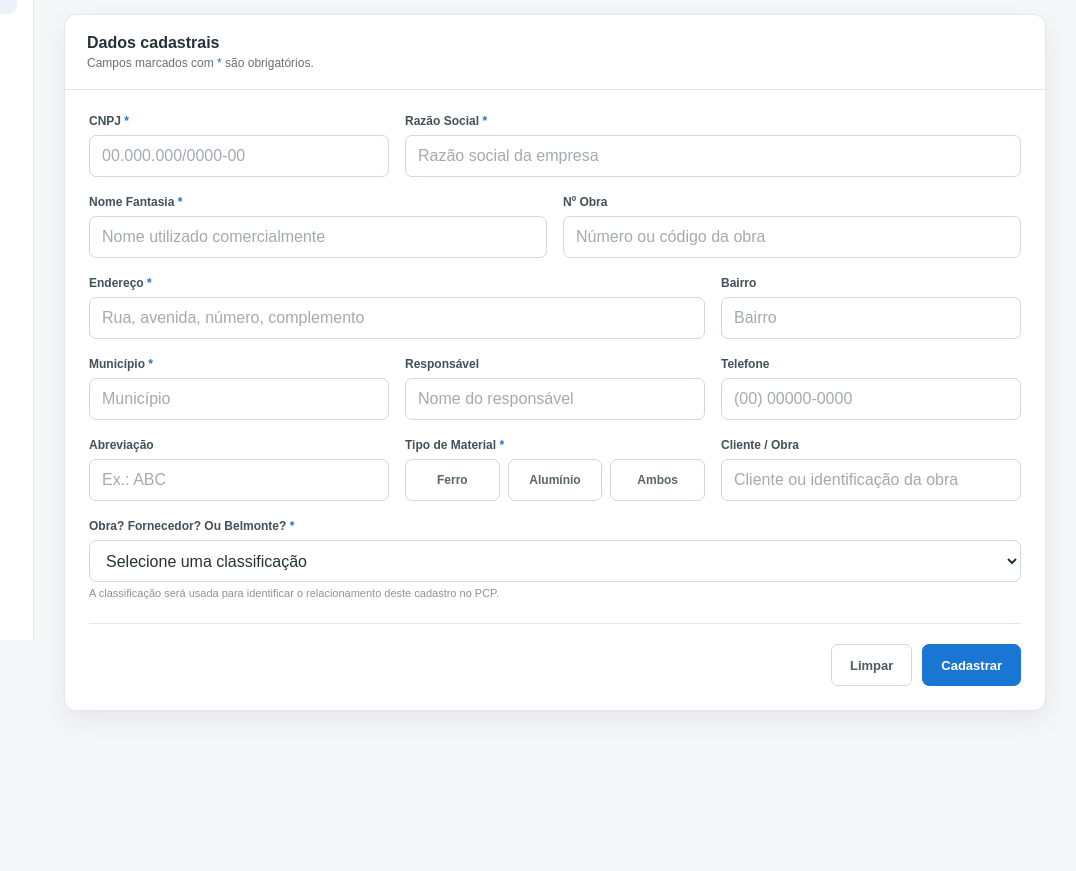
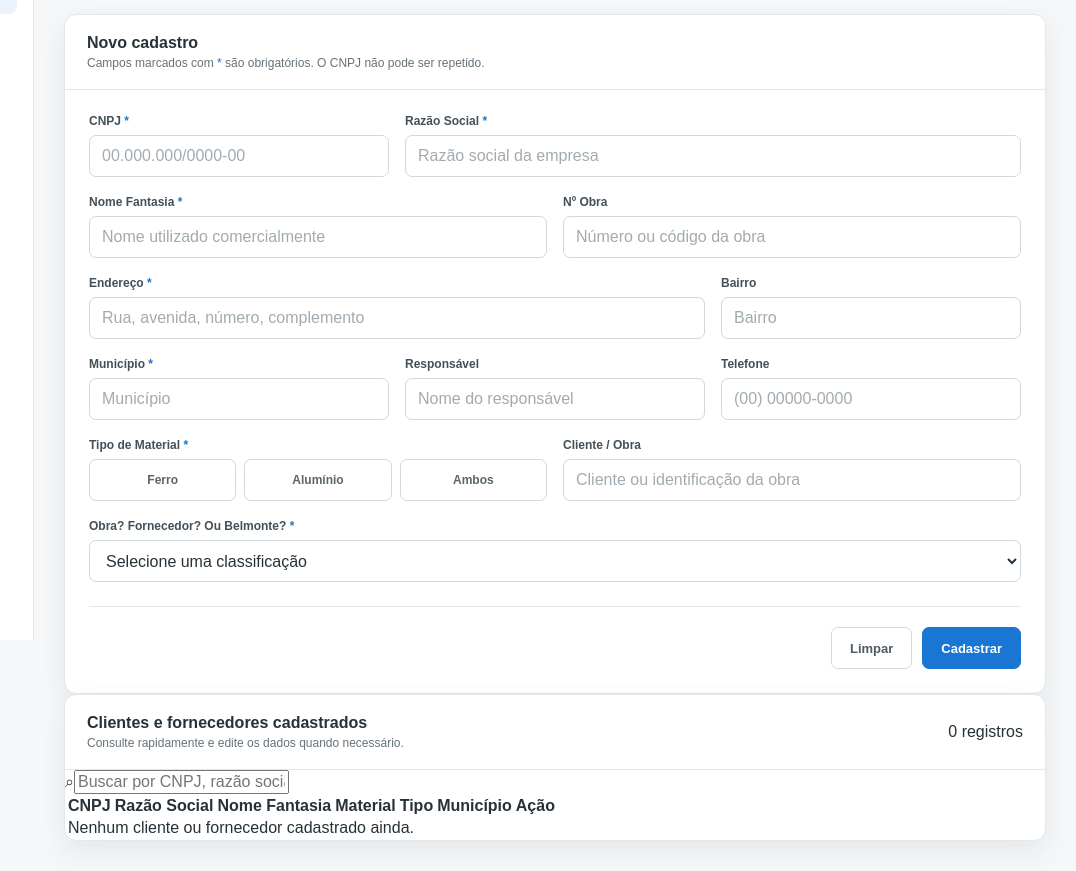
Before and after one commit to eng-xitao/prodPCP, a Next.js app: page / in a window 1280 px wide. Shown: the part 160-1031 px from the top of the page, without its empty margins (204-1280 px from the left). Before the commit the page ends 901 px from the top, so only its background shows below. Built offline with nearby package versions, Linux system fonts and the light colour scheme.

Commit message:
Aprimora cadastro de clientes e fornecedores

```diff
--- a/app/page.tsx
+++ b/app/page.tsx
@@ -1,7 +1,24 @@
 "use client";
 
-import { FormEvent, useState } from "react";
+import { FormEvent, useEffect, useMemo, useState } from "react";
 
+type Cadastro = {
+  id: string;
+  cnpj: string;
+  razaoSocial: string;
+  nomeFantasia: string;
+  numeroObra: string;
+  endereco: string;
+  bairro: string;
+  municipio: string;
+  responsavel: string;
+  telefone: string;
+  tipoMaterial: string;
+  clienteObra: string;
+  tipoCadastro: string;
+};
+
+const STORAGE_KEY = "prodpcp-cadastros";
 const SMALL_WORDS = new Set(["de", "da", "do", "das", "dos", "e", "em", "com", "por", "para"]);
 
 function properCase(value: string) {
@@ -28,19 +45,14 @@ function formatCnpj(value: string) {
 function formatPhone(value: string) {
   const digits = value.replace(/\D/g, "").slice(0, 11);
   if (digits.length <= 10) {
-    return digits
-      .replace(/^(\d{2})(\d)/, "($1) $2")
-      .replace(/(\d{4})(\d)/, "$1-$2");
+    return digits.replace(/^(\d{2})(\d)/, "($1) $2").replace(/(\d{4})(\d)/, "$1-$2");
   }
-  return digits
-    .replace(/^(\d{2})(\d)/, "($1) $2")
-    .replace(/(\d{5})(\d)/, "$1-$2");
+  return digits.replace(/^(\d{2})(\d)/, "($1) $2").replace(/(\d{5})(\d)/, "$1-$2");
 }
 
 function isValidCnpj(value: string) {
   const digits = value.replace(/\D/g, "");
   if (digits.length !== 14 || /^(\d)\1+$/.test(digits)) return false;
-
   const calc = (length: number) => {
     let sum = 0;
     let weight = length - 7;
@@ -51,32 +63,49 @@ function isValidCnpj(value: string) {
     const remainder = sum % 11;
     return remainder < 2 ? 0 : 11 - remainder;
   };
-
   return calc(12) === Number(digits[12]) && calc(13) === Number(digits[13]);
 }
 
+function emptyForm(): Omit<Cadastro, "id"> {
+  return {
+    cnpj: "", razaoSocial: "", nomeFantasia: "", numeroObra: "", endereco: "", bairro: "",
+    municipio: "", responsavel: "", telefone: "", tipoMaterial: "", clienteObra: "", tipoCadastro: "",
+  };
+}
+
 export default function Home() {
-  const [form, setForm] = useState({
-    cnpj: "",
-    razaoSocial: "",
-    nomeFantasia: "",
-    numeroObra: "",
-    endereco: "",
-    bairro: "",
-    municipio: "",
-    responsavel: "",
-    telefone: "",
-    abreviacao: "",
-    tipoMaterial: "",
-    clienteObra: "",
-    tipoCadastro: "",
-  });
+  const [form, setForm] = useState(emptyForm());
+  const [cadastros, setCadastros] = useState<Cadastro[]>([]);
+  const [editingId, setEditingId] = useState<string | null>(null);
+  const [search, setSearch] = useState("");
   const [message, setMessage] = useState<{ type: "success" | "error"; text: string } | null>(null);
+
+  useEffect(() => {
+    try {
+      const saved = window.localStorage.getItem(STORAGE_KEY);
+      if (saved) setCadastros(JSON.parse(saved));
+    } catch {
+      // Ignora dados locais inválidos.
+    }
+  }, []);
+
+  useEffect(() => {
+    window.localStorage.setItem(STORAGE_KEY, JSON.stringify(cadastros));
+  }, [cadastros]);
 
   const update = (field: keyof typeof form, value: string) => {
     setMessage(null);
     setForm((current) => ({ ...current, [field]: value }));
   };
+
+  const filteredCadastros = useMemo(() => {
+    const term = search.trim().toLocaleLowerCase("pt-BR");
+    if (!term) return cadastros;
+    return cadastros.filter((item) =>
+      [item.cnpj, item.razaoSocial, item.nomeFantasia, item.municipio, item.tipoCadastro]
+        .some((value) => value.toLocaleLowerCase("pt-BR").includes(term))
+    );
+  }, [cadastros, search]);
 
   const handleSubmit = (event: FormEvent<HTMLFormElement>) => {
     event.preventDefault();
@@ -86,27 +115,42 @@ export default function Home() {
       return;
     }
 
-    const required: Array<keyof typeof form> = [
-      "razaoSocial",
-      "nomeFantasia",
-      "endereco",
-      "municipio",
-      "tipoMaterial",
-      "tipoCadastro",
-    ];
+    const required: Array<keyof typeof form> = ["razaoSocial", "nomeFantasia", "endereco", "municipio", "tipoMaterial", "tipoCadastro"];
     if (required.some((field) => !form[field].trim())) {
       setMessage({ type: "error", text: "Preencha os campos obrigatórios." });
       return;
     }
 
-    setMessage({ type: "success", text: "Cadastro validado com sucesso. A gravação no banco será conectada na próxima etapa." });
+    const normalizedCnpj = form.cnpj.replace(/\D/g, "");
+    const duplicate = cadastros.find((item) => item.cnpj.replace(/\D/g, "") === normalizedCnpj && item.id !== editingId);
+    if (duplicate) {
+      setMessage({ type: "error", text: `Este CNPJ já está cadastrado como "${duplicate.nomeFantasia}".` });
+      return;
+    }
+
+    if (editingId) {
+      setCadastros((current) => current.map((item) => item.id === editingId ? { ...item, ...form } : item));
+      setMessage({ type: "success", text: "Cadastro atualizado com sucesso." });
+      setEditingId(null);
+    } else {
+      const novo: Cadastro = { id: crypto.randomUUID(), ...form };
+      setCadastros((current) => [novo, ...current]);
+      setMessage({ type: "success", text: "Cadastro realizado com sucesso." });
+    }
+
+    setForm(emptyForm());
+  };
+
+  const handleEdit = (item: Cadastro) => {
+    setEditingId(item.id);
+    setForm({ ...item, id: undefined as never });
+    setMessage(null);
+    window.scrollTo({ top: 0, behavior: "smooth" });
   };
 
   const handleClear = () => {
-    setForm({
-      cnpj: "", razaoSocial: "", nomeFantasia: "", numeroObra: "", endereco: "", bairro: "",
-      municipio: "", responsavel: "", telefone: "", abreviacao: "", tipoMaterial: "", clienteObra: "", tipoCadastro: "",
-    });
+    setEditingId(null);
+    setForm(emptyForm());
     setMessage(null);
   };
 
@@ -115,9 +159,7 @@ export default function Home() {
       <aside className="sidebar">
         <img src="/prodpcp-logo.svg" alt="ProdPCP" className="logo" />
         <div className="menu-label">Cadastros</div>
-        <button className="menu-item active" type="button">
-          <span className="menu-icon">▦</span><span>Cliente e Fornecedor</span>
-        </button>
+        <button className="menu-item active" type="button"><span className="menu-icon">▦</span><span>Cliente e Fornecedor</span></button>
       </aside>
 
       <main className="main">
@@ -129,95 +171,53 @@ export default function Home() {
         <section className="content">
           <div className="page-heading">
             <h1>Cadastro de Cliente e Fornecedor</h1>
-            <p>Cadastre os dados comerciais e classifique o relacionamento da empresa.</p>
+            <p>Cadastre, consulte e edite os dados comerciais dos seus clientes e fornecedores.</p>
           </div>
 
           <div className="card">
             <div className="card-header">
               <div>
-                <h2 className="card-title">Dados cadastrais</h2>
-                <div className="card-subtitle">Campos marcados com <span className="required">*</span> são obrigatórios.</div>
+                <h2 className="card-title">{editingId ? "Editar cadastro" : "Novo cadastro"}</h2>
+                <div className="card-subtitle">Campos marcados com <span className="required">*</span> são obrigatórios. O CNPJ não pode ser repetido.</div>
               </div>
             </div>
 
             <form className="form" onSubmit={handleSubmit}>
               <div className="grid">
-                <div className="field span-4">
-                  <label htmlFor="cnpj">CNPJ <span className="required">*</span></label>
-                  <input id="cnpj" value={form.cnpj} onChange={(e) => update("cnpj", formatCnpj(e.target.value))} placeholder="00.000.000/0000-00" inputMode="numeric" maxLength={18} />
-                </div>
-                <div className="field span-8">
-                  <label htmlFor="razaoSocial">Razão Social <span className="required">*</span></label>
-                  <input id="razaoSocial" value={form.razaoSocial} onChange={(e) => update("razaoSocial", e.target.value)} onBlur={(e) => update("razaoSocial", properCase(e.target.value))} placeholder="Razão social da empresa" />
-                </div>
+                <div className="field span-4"><label htmlFor="cnpj">CNPJ <span className="required">*</span></label><input id="cnpj" value={form.cnpj} onChange={(e) => update("cnpj", formatCnpj(e.target.value))} placeholder="00.000.000/0000-00" inputMode="numeric" maxLength={18} /></div>
+                <div className="field span-8"><label htmlFor="razaoSocial">Razão Social <span className="required">*</span></label><input id="razaoSocial" value={form.razaoSocial} onChange={(e) => update("razaoSocial", e.target.value)} onBlur={(e) => update("razaoSocial", properCase(e.target.value))} placeholder="Razão social da empresa" /></div>
+                <div className="field span-6"><label htmlFor="nomeFantasia">Nome Fantasia <span className="required">*</span></label><input id="nomeFantasia" value={form.nomeFantasia} onChange={(e) => update("nomeFantasia", e.target.value)} onBlur={(e) => update("nomeFantasia", properCase(e.target.value))} placeholder="Nome utilizado comercialmente" /></div>
+                <div className="field span-6"><label htmlFor="numeroObra">Nº Obra</label><input id="numeroObra" value={form.numeroObra} onChange={(e) => update("numeroObra", e.target.value)} placeholder="Número ou código da obra" /></div>
+                <div className="field span-8"><label htmlFor="endereco">Endereço <span className="required">*</span></label><input id="endereco" value={form.endereco} onChange={(e) => update("endereco", e.target.value)} onBlur={(e) => update("endereco", properCase(e.target.value))} placeholder="Rua, avenida, número, complemento" /></div>
+                <div className="field span-4"><label htmlFor="bairro">Bairro</label><input id="bairro" value={form.bairro} onChange={(e) => update("bairro", e.target.value)} onBlur={(e) => update("bairro", properCase(e.target.value))} placeholder="Bairro" /></div>
+                <div className="field span-4"><label htmlFor="municipio">Município <span className="required">*</span></label><input id="municipio" value={form.municipio} onChange={(e) => update("municipio", e.target.value)} onBlur={(e) => update("municipio", properCase(e.target.value))} placeholder="Município" /></div>
+                <div className="field span-4"><label htmlFor="responsavel">Responsável</label><input id="responsavel" value={form.responsavel} onChange={(e) => update("responsavel", e.target.value)} onBlur={(e) => update("responsavel", properCase(e.target.value))} placeholder="Nome do responsável" /></div>
+                <div className="field span-4"><label htmlFor="telefone">Telefone</label><input id="telefone" value={form.telefone} onChange={(e) => update("telefone", formatPhone(e.target.value))} placeholder="(00) 00000-0000" inputMode="tel" maxLength={15} /></div>
+                <div className="field span-6"><label>Tipo de Material <span className="required">*</span></label><div className="type-group">{["Ferro", "Alumínio", "Ambos"].map((type) => <button key={type} type="button" className={`type-option ${form.tipoMaterial === type ? "selected" : ""}`} onClick={() => update("tipoMaterial", type)}>{type}</button>)}</div></div>
+                <div className="field span-6"><label htmlFor="clienteObra">Cliente / Obra</label><input id="clienteObra" value={form.clienteObra} onChange={(e) => update("clienteObra", e.target.value)} onBlur={(e) => update("clienteObra", properCase(e.target.value))} placeholder="Cliente ou identificação da obra" /></div>
+                <div className="field span-12"><label htmlFor="tipoCadastro">Obra? Fornecedor? Ou Belmonte? <span className="required">*</span></label><select id="tipoCadastro" value={form.tipoCadastro} onChange={(e) => update("tipoCadastro", e.target.value)}><option value="">Selecione uma classificação</option><option value="Obra">Obra</option><option value="Fornecedor">Fornecedor</option><option value="Belmonte">Belmonte</option></select></div>
+              </div>
+              <div className="actions"><button className="btn" type="button" onClick={handleClear}>{editingId ? "Cancelar" : "Limpar"}</button><button className="btn btn-primary" type="submit">{editingId ? "Salvar alterações" : "Cadastrar"}</button></div>
+            </form>
+            {message && <div className={`message ${message.type}`}>{message.text}</div>}
+          </div>
 
-                <div className="field span-6">
-                  <label htmlFor="nomeFantasia">Nome Fantasia <span className="required">*</span></label>
-                  <input id="nomeFantasia" value={form.nomeFantasia} onChange={(e) => update("nomeFantasia", e.target.value)} onBlur={(e) => update("nomeFantasia", properCase(e.target.value))} placeholder="Nome utilizado comercialmente" />
-                </div>
-                <div className="field span-6">
-                  <label htmlFor="numeroObra">Nº Obra</label>
-                  <input id="numeroObra" value={form.numeroObra} onChange={(e) => update("numeroObra", e.target.value)} placeholder="Número ou código da obra" />
-                </div>
-
-                <div className="field span-8">
-                  <label htmlFor="endereco">Endereço <span className="required">*</span></label>
-                  <input id="endereco" value={form.endereco} onChange={(e) => update("endereco", e.target.value)} onBlur={(e) => update("endereco", properCase(e.target.value))} placeholder="Rua, avenida, número, complemento" />
-                </div>
-                <div className="field span-4">
-                  <label htmlFor="bairro">Bairro</label>
-                  <input id="bairro" value={form.bairro} onChange={(e) => update("bairro", e.target.value)} onBlur={(e) => update("bairro", properCase(e.target.value))} placeholder="Bairro" />
-                </div>
-
-                <div className="field span-4">
-                  <label htmlFor="municipio">Município <span className="required">*</span></label>
-                  <input id="municipio" value={form.municipio} onChange={(e) => update("municipio", e.target.value)} onBlur={(e) => update("municipio", properCase(e.target.value))} placeholder="Município" />
-                </div>
-                <div className="field span-4">
-                  <label htmlFor="responsavel">Responsável</label>
-                  <input id="responsavel" value={form.responsavel} onChange={(e) => update("responsavel", e.target.value)} onBlur={(e) => update("responsavel", properCase(e.target.value))} placeholder="Nome do responsável" />
-                </div>
-                <div className="field span-4">
-                  <label htmlFor="telefone">Telefone</label>
-                  <input id="telefone" value={form.telefone} onChange={(e) => update("telefone", formatPhone(e.target.value))} placeholder="(00) 00000-0000" inputMode="tel" maxLength={15} />
-                </div>
-
-                <div className="field span-4">
-                  <label htmlFor="abreviacao">Abreviação</label>
-                  <input id="abreviacao" value={form.abreviacao} onChange={(e) => update("abreviacao", e.target.value.toUpperCase().slice(0, 20))} placeholder="Ex.: ABC" />
-                </div>
-                <div className="field span-4">
-                  <label>Tipo de Material <span className="required">*</span></label>
-                  <div className="type-group">
-                    {['Ferro', 'Alumínio', 'Ambos'].map((type) => (
-                      <button key={type} type="button" className={`type-option ${form.tipoMaterial === type ? 'selected' : ''}`} onClick={() => update("tipoMaterial", type)}>{type}</button>
-                    ))}
-                  </div>
-                </div>
-                <div className="field span-4">
-                  <label htmlFor="clienteObra">Cliente / Obra</label>
-                  <input id="clienteObra" value={form.clienteObra} onChange={(e) => update("clienteObra", e.target.value)} onBlur={(e) => update("clienteObra", properCase(e.target.value))} placeholder="Cliente ou identificação da obra" />
-                </div>
-
-                <div className="field span-12">
-                  <label htmlFor="tipoCadastro">Obra? Fornecedor? Ou Belmonte? <span className="required">*</span></label>
-                  <select id="tipoCadastro" value={form.tipoCadastro} onChange={(e) => update("tipoCadastro", e.target.value)}>
-                    <option value="">Selecione uma classificação</option>
-                    <option value="Obra">Obra</option>
-                    <option value="Fornecedor">Fornecedor</option>
-                    <option value="Belmonte">Belmonte</option>
-                  </select>
-                  <div className="hint">A classificação será usada para identificar o relacionamento deste cadastro no PCP.</div>
-                </div>
-              </div>
-
-              <div className="actions">
-                <button className="btn" type="button" onClick={handleClear}>Limpar</button>
-                <button className="btn btn-primary" type="submit">Cadastrar</button>
-              </div>
-            </form>
-
-            {message && <div className={`message ${message.type}`}>{message.text}</div>}
+          <div className="card list-card">
+            <div className="card-header list-header">
+              <div><h2 className="card-title">Clientes e fornecedores cadastrados</h2><div className="card-subtitle">Consulte rapidamente e edite os dados quando necessário.</div></div>
+              <div className="record-count">{filteredCadastros.length} {filteredCadastros.length === 1 ? "registro" : "registros"}</div>
+            </div>
+            <div className="list-toolbar"><div className="search-box"><span>⌕</span><input value={search} onChange={(e) => setSearch(e.target.value)} placeholder="Buscar por CNPJ, razão social, nome fantasia, município..." /></div></div>
+            <div className="table-wrap">
+              <table>
+                <thead><tr><th>CNPJ</th><th>Razão Social</th><th>Nome Fantasia</th><th>Material</th><th>Tipo</th><th>Município</th><th className="action-col">Ação</th></tr></thead>
+                <tbody>
+                  {filteredCadastros.length === 0 ? <tr><td colSpan={7} className="empty-state">{search ? "Nenhum cadastro encontrado para esta busca." : "Nenhum cliente ou fornecedor cadastrado ainda."}</td></tr> : filteredCadastros.map((item) => (
+                    <tr key={item.id}><td className="cnpj-cell">{item.cnpj}</td><td>{item.razaoSocial}</td><td><strong>{item.nomeFantasia}</strong></td><td>{item.tipoMaterial}</td><td><span className="badge">{item.tipoCadastro}</span></td><td>{item.municipio}</td><td className="action-col"><button className="edit-btn" type="button" onClick={() => handleEdit(item)}>Editar</button></td></tr>
+                  ))}
+                </tbody>
+              </table>
+            </div>
           </div>
         </section>
       </main>
```
